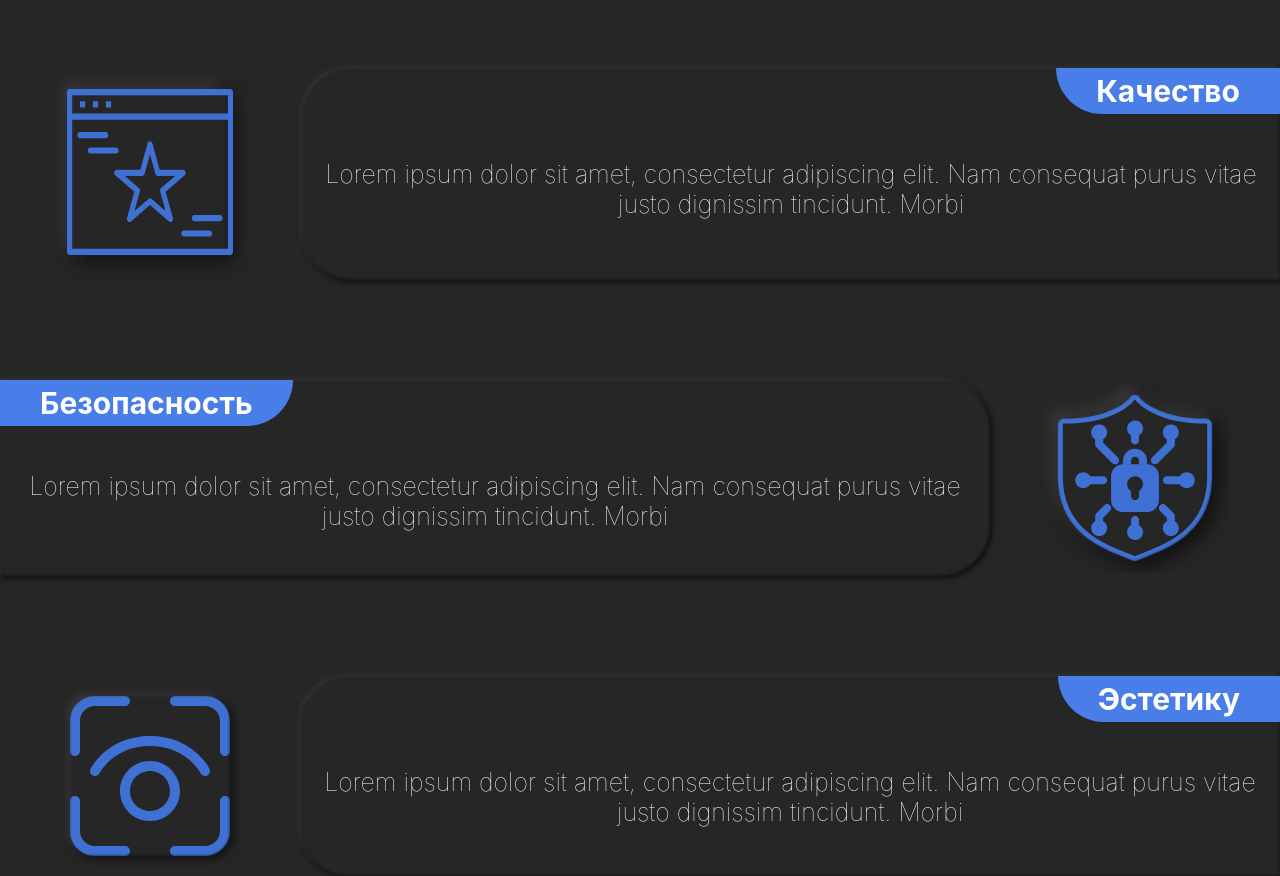
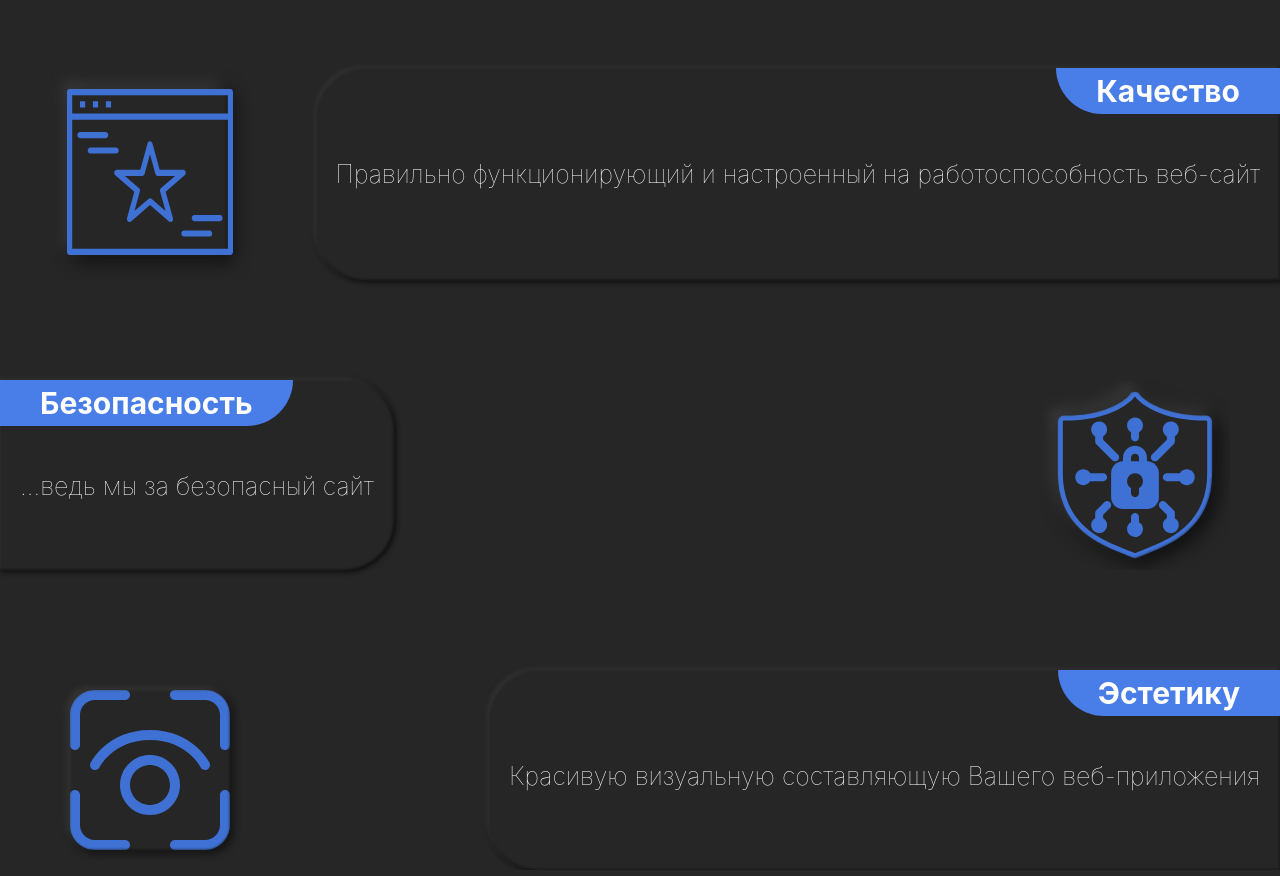
Before and after one commit to PetrTolstov/1bit0, a React (Create React App) app: page / in a window 1280 px wide. Shown: the part 1780-2656 px from the top of the page. Built offline with nearby package versions, Linux system fonts and the light colour scheme.

Commit message:
text_added

```diff
--- a/src/routers/main/ThirdBlock/ThirdBlock.jsx
+++ b/src/routers/main/ThirdBlock/ThirdBlock.jsx
@@ -13,19 +13,19 @@ export default function ThirdBlock() {
             <div className={"lineOfAdvantage"}>
                 <img src={qualityIcon} alt={"qualityIcon"} />
                 <AdvantagesText heading={"Качество"}>
-                    Lorem ipsum dolor sit amet, consectetur adipiscing elit. Nam consequat purus vitae justo dignissim tincidunt. Morbi
+                    Правильно функционирующий и настроенный на работоспособность веб-сайт
                 </AdvantagesText>
             </div>
             <div className={"lineOfAdvantage"}>
                 <AdvantagesText heading={"Безопасность"} side={"leftHeading"}>
-                    Lorem ipsum dolor sit amet, consectetur adipiscing elit. Nam consequat purus vitae justo dignissim tincidunt. Morbi
+                    ...ведь мы за безопасный сайт
                 </AdvantagesText>
                 <img src={securityIcon} alt={"qualityIcon"}/>
             </div>
             <div className={"lineOfAdvantage"}>
                 <img src={estheticIcon} alt={"qualityIcon"}/>
                 <AdvantagesText heading={"Эстетику"}>
-                    Lorem ipsum dolor sit amet, consectetur adipiscing elit. Nam consequat purus vitae justo dignissim tincidunt. Morbi
+                    Красивую визуальную составляющую Вашего веб-приложения
                 </AdvantagesText>
             </div>
         </section>
```
